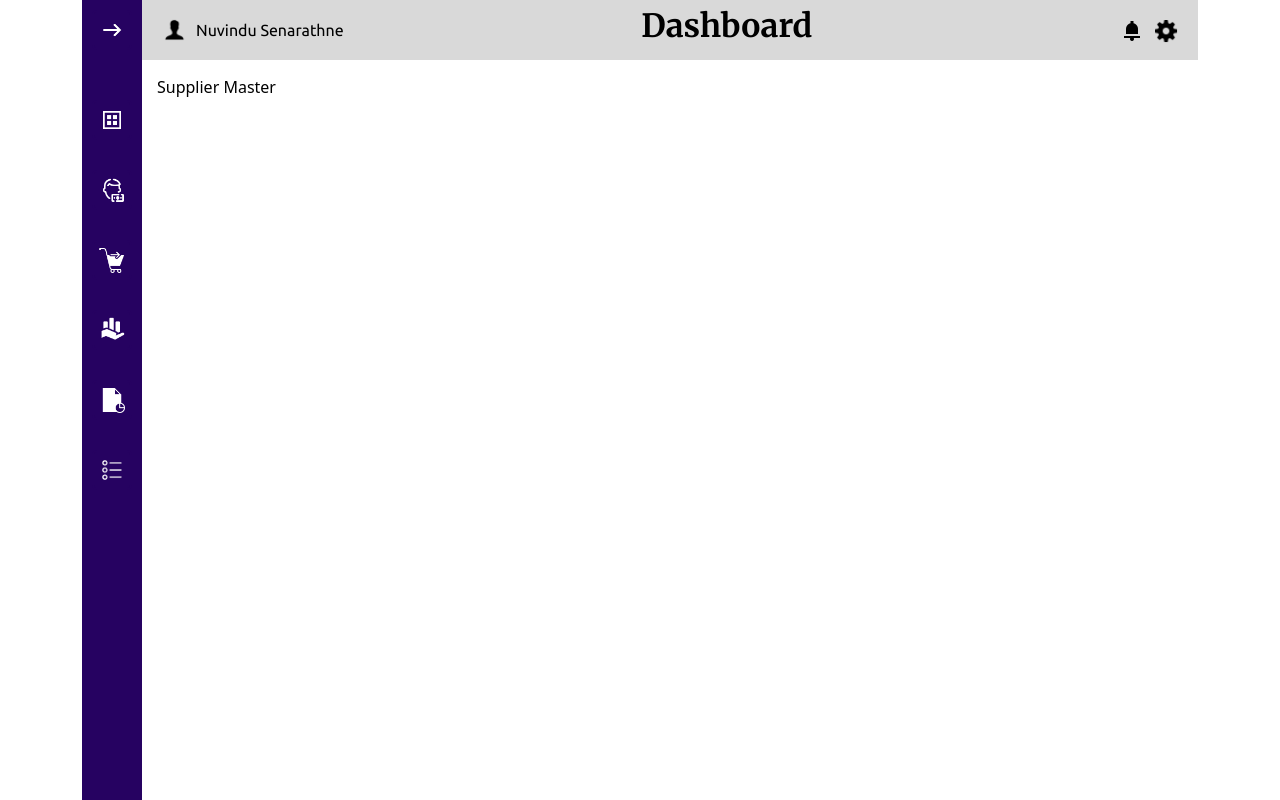
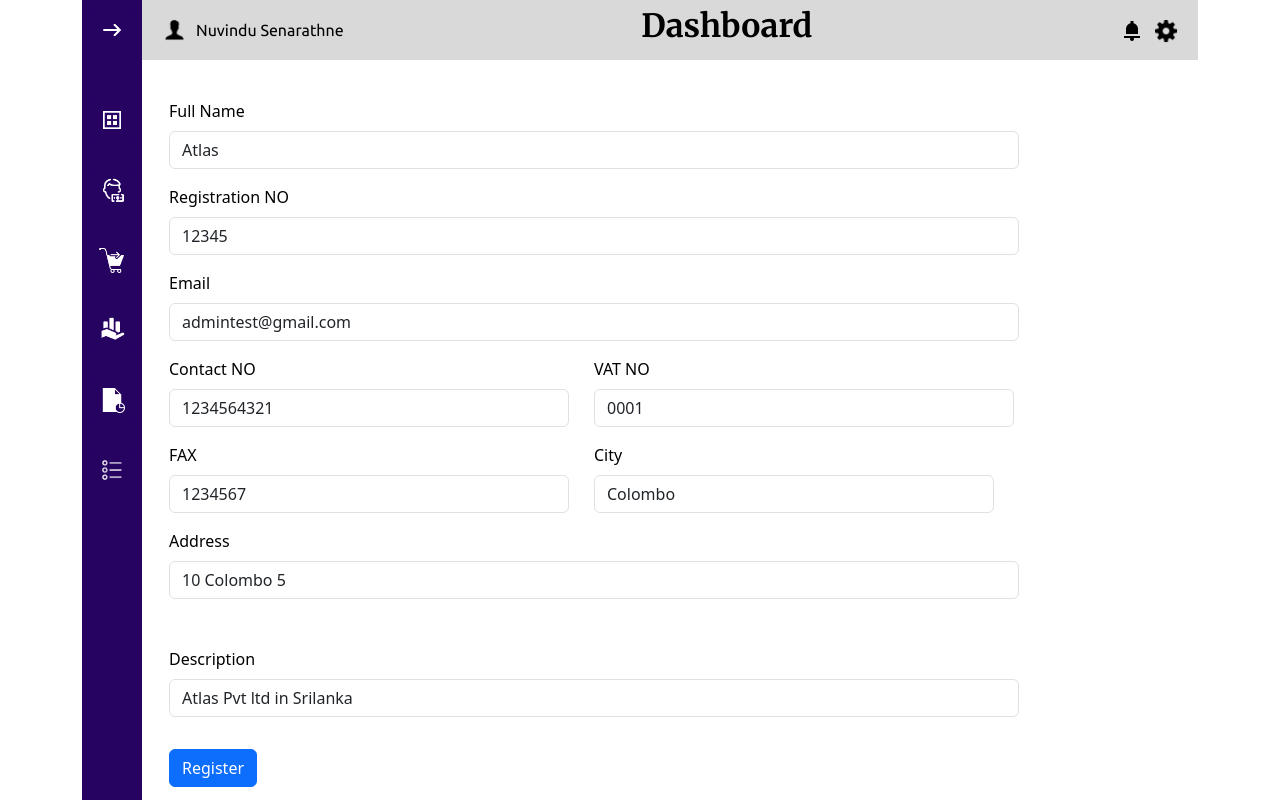
Before and after one commit to UOR-Project-Team/ERP-System-Frontend, a React (Create React App) app: page /home/supplier-master in a window 1280 px wide. Built offline with nearby package versions, Linux system fonts and the light colour scheme.

Commit message:
ADD Supplier frontend

```diff
--- a/src/components/content.supplierList.js
+++ b/src/components/content.supplierList.js
@@ -1,12 +1,82 @@
-import React, { useState } from 'react';
+import React, { useState, useEffect } from 'react';
+import axios from 'axios';
 
 function SupplierList() {
 
+  const [users, setUsers] = useState([]);
+
+  useEffect(() => {
+
+    axios.get('http://localhost:8081/supplier/show')
+      .then(response => {
+        setUsers(response.data.user);
+      })
+      .catch(error => {
+        console.error('Error fetching data:', error);
+      });
+  }, []); // Empty dependency array ensures useEffect runs once on mount
+
   return (
     <div>
-      Supplier List
+      <h2>User Information</h2>
+      <table class="table table-striped table-bordered">
+        <thead class="thead-dark">
+          <tr>
+            <th>ID</th>
+            <th>Full Name</th>
+            <th>RegistrationNo</th>
+            <th>Email</th>
+            <th>Contact No</th>
+            <th>FAX</th>
+            <th>Address</th>
+            <th>City</th>
+            <th>Description</th>
+            <th>VAT NO</th>
+            <th>Credit</th>
+            <th>Status</th>
+            <th>Action</th>
+          </tr>
+        </thead>
+        <tbody>
+
+        {Array.isArray(users) && users.length > 0 ? (
+          users.map(user => (
+            <tr key={user.id}>
+              <td>{user.ID}</td>
+              <td>{user.Fullname}</td>
+              <td>{user.RegistrationNo }</td>
+              <td>{user.Email }</td>
+              <td>{user.ContactNo }</td>
+              <td>{user.FAX}</td>
+              <td>{user.Address }</td>
+              <td>{user.City}</td>
+              <td>{user.Description }</td>
+              <td>{user.VatNo}</td>
+              <td>{user.Credit }</td>
+              <td>
+              {user.Status === 0 ? (
+                    <button type='button' className='btn btn-danger'>Inactive</button>
+                  ) : (
+                    <button type='button' className='btn btn-success'>Active</button>
+                  )}
+                </td>
+              <td>
+                <button type='button' className='btn btn-success'>update</button>
+                <button type='button' className='btn btn-danger'>Delete</button>
+              </td>
+
+            </tr>
+          ))
+        ):(
+          <tr>
+            <td colSpan="11">No Supplier data available</td>
+          </tr>
+        )}
+
+        </tbody>
+      </table>
     </div>
-  );
+  )
 }
 
 export default SupplierList;
--- a/src/components/content.supplierMaster.js
+++ b/src/components/content.supplierMaster.js
@@ -1,10 +1,279 @@
 import React, { useState } from 'react';
+import axios from 'axios';
+import './Style.css';
+
 
 function SupplierMaster() {
 
+  const [formData, setFormData] = useState({
+    Fullname:'Atlas',
+    RegistrationNo: '12345',
+    Email: 'admintest@gmail.com',
+    ContactNo: '1234564321',
+    FAX: '1234567',
+    Address: '10 Colombo 5',
+    City: 'Colombo',
+    Description: 'Atlas Pvt ltd in Srilanka',
+    VatNo: '0001',
+
+  });
+
+  const handleInputChange = (event) => {
+    const { name, value } = event.target;
+    setFormData({
+      ...formData,
+      [name]: value,
+    });
+  };
+
+  const handleSubmit = async(event) => {
+    event.preventDefault();
+
+    try{
+        const response = await axios.post('http://localhost:8081/supplier/create', formData)
+
+        if(response.status === 200){
+          //setPasswordError('');
+            console.log("Suucesfully Added")
+            alert("Succesfully Supplier Addes")
+           // navigate('/home')
+        }else{
+            alert("Error Adding Supplier")
+        }
+
+    }catch(error){
+      if (error.response) {
+        if (error.response.data && error.response.data.error) {
+
+          alert(`Server Error : ${error.response.data.error}`);
+        }
+      } else {
+
+        alert('Error: Request setup failed');
+      }
+      console.error('Error:', error);
+    }
+    //reset the form
+    setFormData({
+    Fullname:'',
+    RegistrationNo: '',
+    Email: '',
+    ContactNo: '',
+    FAX: '',
+    Address: '',
+    City: '',
+    Description: '',
+    VatNo: '',
+
+  })
+  };
+
   return (
-    <div>
-      Supplier Master
+    <div className="container mt-4">
+      {/* <div><h2>Registration Form</h2></div> */}
+      <form onSubmit={handleSubmit}>
+
+
+
+      <div className="mb-3">
+          <label htmlFor="fullname" className="form-label">
+            Full Name
+          </label>
+          <input
+            type="text"
+            className="form-control"
+            id="fullname"
+            name="fullname"
+            value={formData.Fullname}
+            onChange={handleInputChange}
+            style={{ width: '850px' }}
+            required
+          />
+        </div>
+
+        <div className="mb-3">
+          <label htmlFor="RegistrationNo" className="form-label">
+            Registration NO
+          </label>
+          <input
+            type="text"
+            className="form-control"
+            id="RegistrationNo"
+            name="RegistrationNo"
+            value={formData.RegistrationNo}
+            onChange={handleInputChange}
+            style={{ width: '850px' }}
+            required
+          />
+        </div>
+
+        <div className="mb-3">
+          <label htmlFor="email" className="form-label">
+            Email
+          </label>
+          <input
+            type="email"
+            className="form-control"
+            id="email"
+            name="email"
+            value={formData.Email}
+            onChange={handleInputChange}
+            style={{ width: '850px' }}
+            required
+          />
+        </div>
+
+
+
+        {/* ========================================================================== */}
+
+
+        <div className="side-by-side">
+        <div className="mb-3">
+          <label htmlFor="ContactNo" className="form-label">
+            Contact NO
+          </label>
+          <input
+            type="text"
+            className="form-control"
+            id="ContactNo"
+            name="ContactNo"
+            value={formData.ContactNo}
+            onChange={handleInputChange}
+            style={{ width: '400px' }}
+            required
+          />
+        </div>
+
+        <div className="mb-3">
+          <label htmlFor="FAX" className="form-label">
+          FAX
+          </label>
+          <input
+            type="text"
+            className="form-control"
+            id="FAX"
+            name="FAX"
+            value={formData.FAX}
+            onChange={handleInputChange}
+            style={{ width: '400px' }}
+            required
+          />
+        </div>
+
+        {/* <div className="mb-3">
+          <label htmlFor="City" className="form-label">
+          City
+          </label>
+          <input
+            type="text"
+            className="form-control"
+            id="City"
+            name="City"
+            value={formData.City}
+            onChange={handleInputChange}
+            style={{ width: '400px' }}
+            required
+          />
+        </div> */}
+
+        </div>
+
+{/* ================================================================== */}
+
+
+      <div className="side-by-side">
+
+
+      {/* <div className="mb-3">
+          <label htmlFor="confirmPassword" className="form-label">
+          </label>
+          <input
+            type="password"
+            className="form-control"
+            id="confirmPassword"
+            name="confirmPassword"
+            value={formData.confirmPassword}
+            onChange={handleInputChange}
+            style={{ width: '420px' }}
+            required
+          />
+        </div> */}
+
+        <div className="mb-3">
+          <label htmlFor="VatNo" className="form-label">
+            VAT NO
+          </label>
+          <input
+            type="text"
+            className="form-control"
+            id="VatNo"
+            name="VatNo"
+            value={formData.VatNo}
+            onChange={handleInputChange}
+            style={{ width: '420px' }}
+
+          />
+        </div>
+
+
+        <div className="mb-3">
+          <label htmlFor="City" className="form-label">
+          City
+          </label>
+          <input
+            type="text"
+            className="form-control"
+            id="City"
+            name="City"
+            value={formData.City}
+            onChange={handleInputChange}
+            style={{ width: '400px' }}
+            required
+          />
+        </div>
+
+        </div>
+
+        {/* ================================================== */}
+        <br/>
+        <div className="mt-5 mb-3">
+          <label htmlFor="address" className="form-label">
+            Address
+          </label>
+          <input
+            type="text"
+            className="form-control"
+            id="address"
+            name="address"
+            value={formData.Address}
+            onChange={handleInputChange}
+            style={{ width: '850px'}}
+          />
+        </div>
+
+        <div className="mt-5 mb-3">
+          <label htmlFor="Description" className="form-label">
+          Description
+          </label>
+          <input
+            type="text"
+            className="form-control"
+            id="Description"
+            name="Description"
+            value={formData.Description}
+            onChange={handleInputChange}
+            style={{ width: '850px'}}
+          />
+        </div>
+
+        <button
+          type="submit"
+          className="btn btn-primary mt-3 mb-3"
+          >
+          Register
+        </button>
+      </form>
     </div>
   );
 }
```
